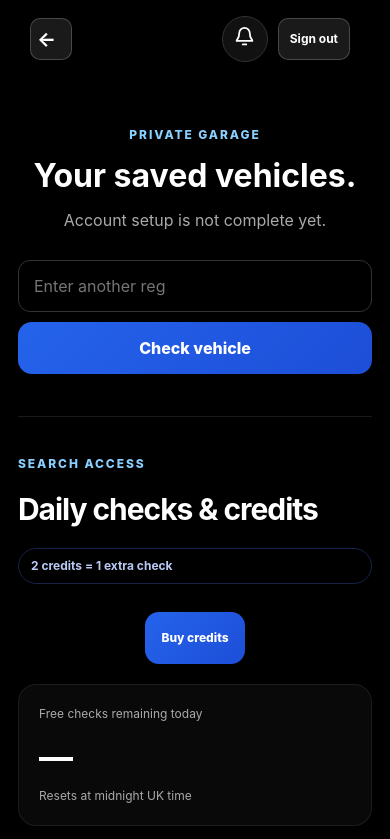
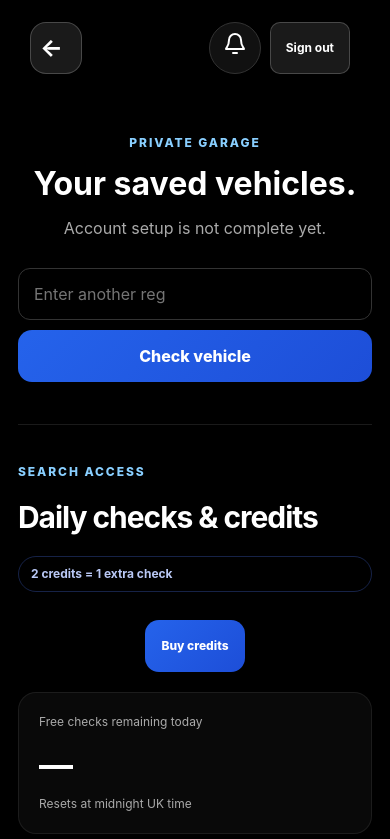
Before and after one commit to RealBiismo/BiismoReg, a website: page public/account.html in a window 390 px wide. Shown: the top 839 px of the page. Drawn offline with nearby package versions, Linux system fonts and the light colour scheme; no server answers.

Commit message:
Improve iPhone header tap targets and safe-area spacing

```diff
--- a/public/ui-overrides.css
+++ b/public/ui-overrides.css
@@ -564,12 +564,52 @@ body:has(#adminView:not([hidden])) .account-menu-button.is-active {
 }
 
 @media (max-width: 620px) {
-  .account-header { min-height: 72px; grid-template-columns: auto 1fr auto; }
-  .account-header .back-link { min-width: 42px; width: 42px; padding: 0; overflow: hidden; font-size: 0; }
-  .account-header .back-link span { font-size: 20px; }
-  .compact-brand.transparent-brand img { width: clamp(115px, 33vw, 150px); }
-  .account-header-actions { width: auto; }
-  .account-header-actions .header-action { min-width: 42px; padding: 0 11px; }
+  .account-header {
+    min-height: calc(86px + env(safe-area-inset-top));
+    padding-top: max(14px, env(safe-area-inset-top));
+    padding-bottom: 12px;
+    grid-template-columns: auto 1fr auto;
+    align-items: end;
+  }
+  .account-header .back-link {
+    min-width: 52px;
+    width: 52px;
+    min-height: 52px;
+    padding: 0;
+    display: inline-flex;
+    align-items: center;
+    justify-content: center;
+    overflow: hidden;
+    border-radius: 16px;
+    font-size: 0;
+    touch-action: manipulation;
+  }
+  .account-header .back-link span { font-size: 24px; }
+  .compact-brand.transparent-brand img { width: clamp(108px, 31vw, 145px); }
+  .account-header-actions {
+    width: auto;
+    display: flex;
+    align-items: center;
+    gap: 9px;
+  }
+  .notification-bell,
+  .account-header-actions .header-action {
+    min-width: 52px;
+    min-height: 52px;
+    touch-action: manipulation;
+  }
+  .notification-bell {
+    width: 52px;
+    height: 52px;
+  }
+  .notification-bell-icon {
+    width: 24px;
+    height: 24px;
+  }
+  .account-header-actions .header-action {
+    padding: 0 15px;
+    white-space: nowrap;
+  }
   .admin-overview { grid-template-columns: 1fr 1fr; }
   .admin-overview article:last-child { grid-column: 1 / -1; }
   .admin-user-search > div,
```
